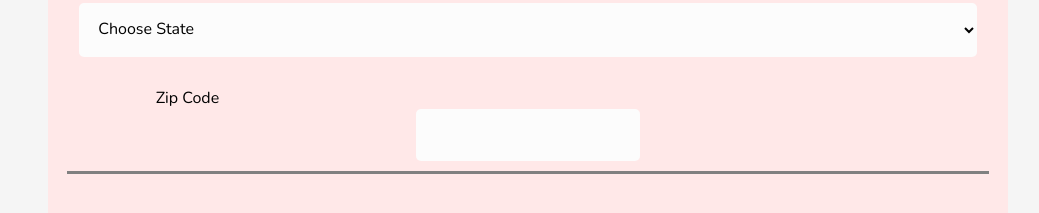
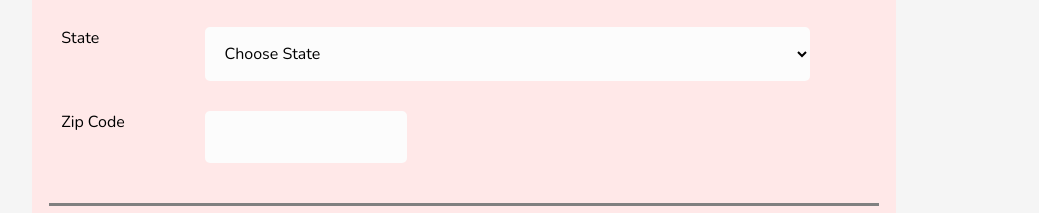
Before and after one commit to donleyje/Project-3, a plain HTML site: page index.html in a window 1280 px wide. Shown: the part 808-1021 px from the top of the page, without its empty margins (112-1151 px from the left). Drawn offline with nearby package versions, Linux system fonts and the light colour scheme.

Commit message:
FInished Project
Project ready to be sumbitted for exceeds.

```diff
--- a/styles.css
+++ b/styles.css
@@ -25,8 +25,6 @@ form {
 fieldset {
   margin: 2%;
   border: none;
-  display: flex;
-  flex-direction: column;
 }
 
 h1 {
@@ -35,8 +33,8 @@ h1 {
   color: white;
   background-color: gray;
   text-align: center;
-  padding: 20px;
-  margin: 15px 10px 0 10px;
+  padding: 25px;
+  margin: 20px 15px 0 15px;
   border-radius: 8px;
 }
 
@@ -170,6 +168,7 @@ button {
   border-radius: 8px;
   font-size: 20px;
 }
+
 footer {
   display: block;
   max-width: 100%;
@@ -181,6 +180,9 @@ footer {
 
 @media (min-width: 768px) {
 
+body {
+  max-width: 90%;
+}
   form {
     max-width: 75% !important;
     margin: 0 auto;
@@ -206,7 +208,6 @@ footer {
   max-width: 100%;
 }
 
-
 textarea {
   padding-bottom: 20%;
   bottom: 0;
@@ -216,29 +217,21 @@ button {
   padding: 20px 150px;
   }
 
-
-.field1 {
-  display: flex;
-  flex-direction: column;
-
-
+fieldset {
+  display: block;
 }
 
 .field1 label {
   display: inline-block !important;
   width: 140px;
   margin-right: 0;
-  text-align: right;
+  text-align: left;
+}
 
+.field1 input, #state {
+  display: inline-block !important;
+  width: 75%;
+  vertical-align: top;
+  }
 
 }
-
-.field1 input {
-  display: inline-block !important;
-  width: 75%;
-  margin: 0 auto;
-  vertical-align: middle;
-
-}
-
-}
```
